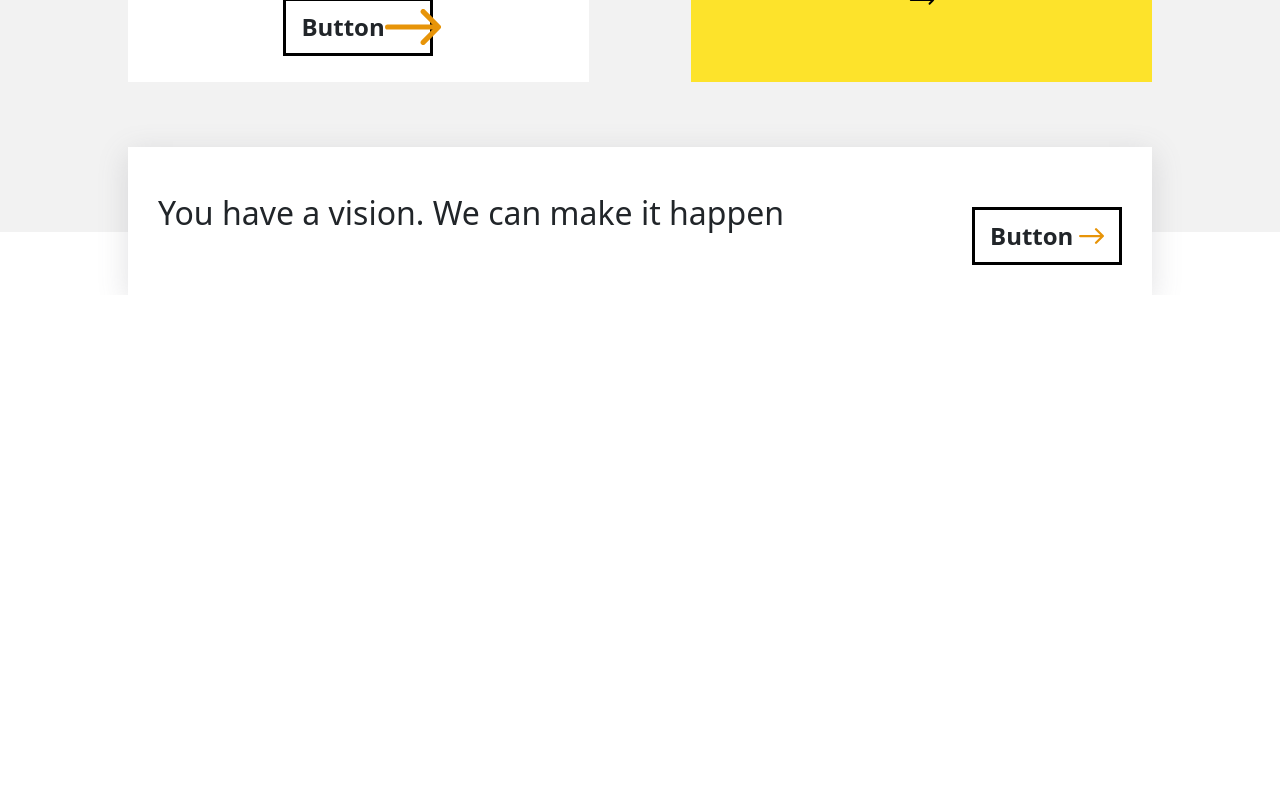
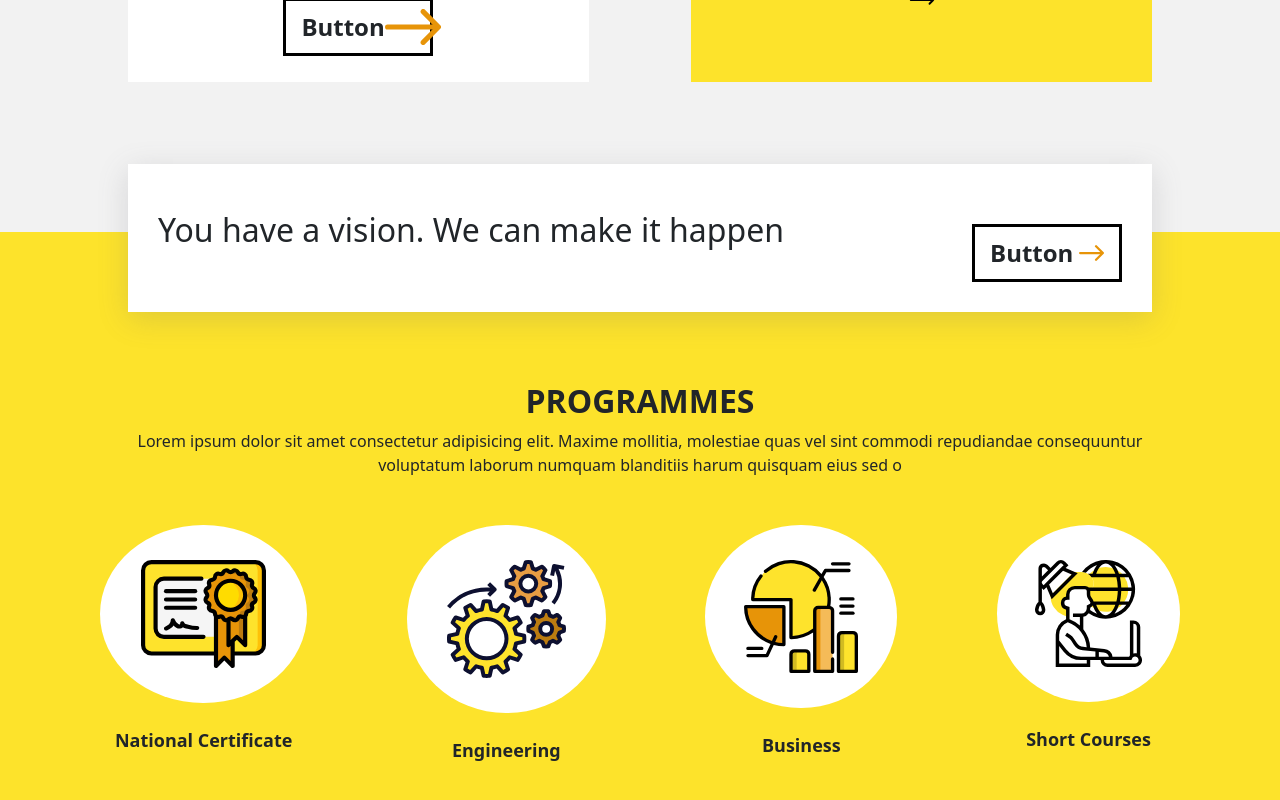
Before and after one commit to emmyobonyo/Frontend-Assignment, a React (Create React App) app: page / in a window 1280 px wide. Shown: the part 1436-2236 px from the top of the page. Before the commit the page ends 1731 px from the top, so only its background shows below. Built offline with nearby package versions, Linux system fonts and the light colour scheme; the HTML template or start-up script is replaced by a standard one.

Commit message:
Add a programmes section

```diff
--- a/src/App.css
+++ b/src/App.css
@@ -274,7 +274,7 @@ nav ul li.has__submenu:hover > ul {
   align-items: center;
   background-color: white;
   position: absolute;
-  top: 90%;
+  top: 92%;
   left: 10%;
   width: 80%;
 }
@@ -282,6 +282,27 @@ nav ul li.has__submenu:hover > ul {
 .get__started__paragraph {
   font-size: 32px;
   font-weight: 200;
+}
+
+.programmes__section {
+  padding: 150px 100px;
+  background-color: #fde32b;
+  text-align: center;
+}
+
+.programmes__heading {
+  font-weight: bold;
+}
+
+.programme__image {
+  background-color: white;
+  border-radius: 50%;
+  padding: 35px 20px;
+}
+
+.programme__text {
+  font-weight: bold;
+  font-size: 18px;
 }
 
 @media only screen and (min-width: 768px) and (max-width: 1024px) {
--- a/src/App.js
+++ b/src/App.js
@@ -2,6 +2,7 @@ import "./App.css";
 import Navigation from "./components/Navigation";
 import Banner from "./components/Banner";
 import InTheNews from "./components/InTheNews";
+import Programmes from "./components/Programmes";
 
 function App() {
   return (
@@ -9,6 +10,7 @@ function App() {
       <Navigation />
       <Banner />
       <InTheNews />
+      <Programmes />
     </div>
   );
 }
--- /dev/null
+++ b/src/components/Programmes.js
@@ -0,0 +1,32 @@
+import React from "react";
+import programmes from "../data/programmes";
+
+function Programmes() {
+  const programmesOffered = programmes.map((programme) => (
+    <div>
+      <div className="programme__image">
+        <img className="w-75 h-75" src={programme.image} />
+      </div>
+      <p className="mt-4 programme__text">{programme.text}</p>
+    </div>
+  ));
+  return (
+    <div className="programmes__section">
+      <div>
+        <div>
+          <h2 className="programmes__heading">PROGRAMMES</h2>
+          <p>
+            Lorem ipsum dolor sit amet consectetur adipisicing elit. Maxime
+            mollitia, molestiae quas vel sint commodi repudiandae consequuntur
+            voluptatum laborum numquam blanditiis harum quisquam eius sed o
+          </p>
+        </div>
+        <div className="d-flex justify-content-between mt-5">
+          {programmesOffered}
+        </div>
+      </div>
+    </div>
+  );
+}
+
+export default Programmes;
--- /dev/null
+++ b/src/data/programmes.js
@@ -0,0 +1,18 @@
+export default [
+  {
+    image: "./assets/certificate.svg",
+    text: "National Certificate",
+  },
+  {
+    image: "./assets/engineering.svg",
+    text: "Engineering",
+  },
+  {
+    image: "./assets/pie-chart.svg",
+    text: "Business",
+  },
+  {
+    image: "./assets/online-learning.svg",
+    text: "Short Courses",
+  },
+];
```
Also changed, not shown: public/assets/certificate.svg (renamed from public/assets/Page-1.svg).
